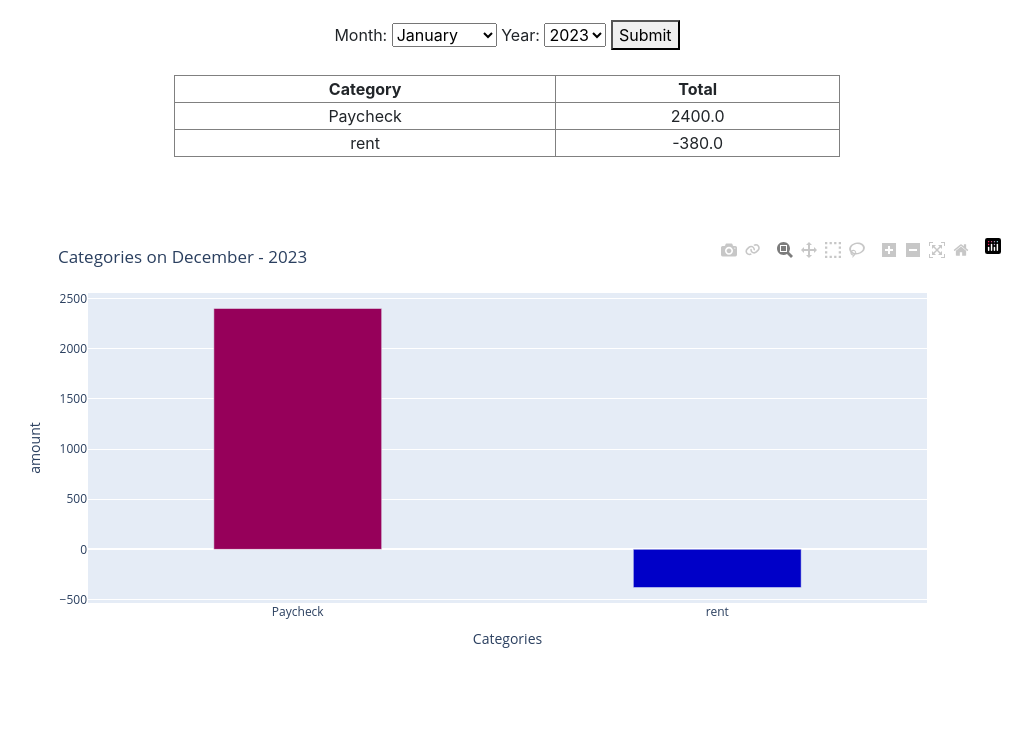
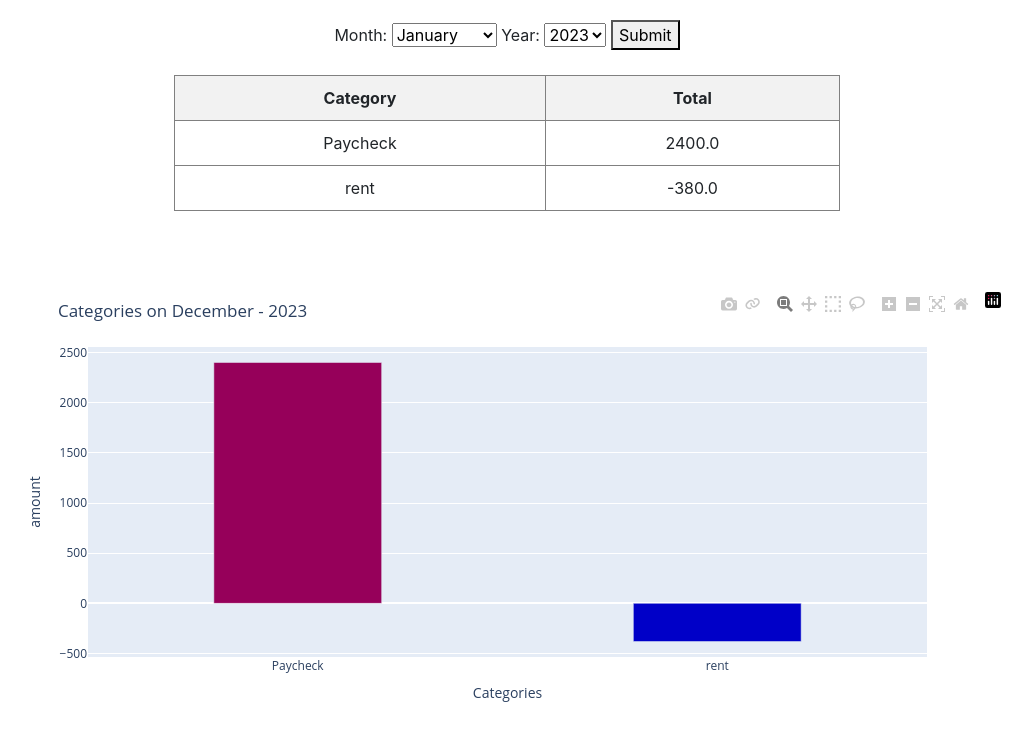
Before and after one commit to LombMarc/personal_finance, a Flask app: page /summary in a window 1280 px wide. Shown: the part 56-792 px from the top of the page, without its empty margins (133-1165 px from the left). Before the commit the page ends 704 px from the top, so only its background shows below. Run offline with Flask 3, Linux system fonts and the light colour scheme; a user stored in the database is signed in; data comes from the database, SQL or seed files in the repository; some libraries are stand-ins or nearby versions.

```diff
--- a/webapp/__init__.py
+++ b/webapp/__init__.py
@@ -1 +1 @@
-__version__ = "1.4.3"
+__version__ = "1.4.4"
--- a/webapp/app.py
+++ b/webapp/app.py
@@ -238,7 +238,10 @@ def summary():
     month = datetime.date.today().strftime("%m")
     year = datetime.date.today().strftime("%Y")
     data = query_db(db, query, user_id, month, year)
-    fig = create_summary_figures(data, user_id,month,year,db)
+    if len(data) != 0:
+        fig = create_summary_figures(data, user_id,month,year,db)
+    else:
+        fig = ""
     return render_template("summary.html", user=current_user, result_rows=data, json_char = fig)
 
 
--- a/webapp/templates/summary.html
+++ b/webapp/templates/summary.html
@@ -28,25 +28,24 @@
     </form>
 </div>
 
-<div style="text-align: center; margin-top: 20px; ">
-    <table border="1" style="margin: auto; width: 60%; padding: 10%;">
+<div style="text-align: center; margin-top: 20px;">
+    <table border="1" style="margin: auto; width: 60%; padding: 10%; border-collapse: collapse; background-color: white;">
         <thead>
-            <tr>
-                <th>Category</th>
-                <th>Total</th>
+            <tr style="background-color: #f2f2f2; font-weight: bold;">
+                <th style="padding: 10px;">Category</th>
+                <th style="padding: 10px;">Total</th>
             </tr>
         </thead>
         <tbody>
             {% for row in result_rows %}
                 <tr>
-                    <td>{{ row['category'] }}</td>
-                    <td>{{ row['tot'] }}</td>
+                    <td style="padding: 10px;">{{ row['category'] }}</td>
+                    <td style="padding: 10px;">{{ row['tot'] }}</td>
                 </tr>
             {% endfor %}
         </tbody>
     </table>
 </div>
-
 <div style="margin-top: 20px; padding: 5%;">
     {{ json_char | safe }}
 </div>
```
Also changed, not shown: 1 other file.
